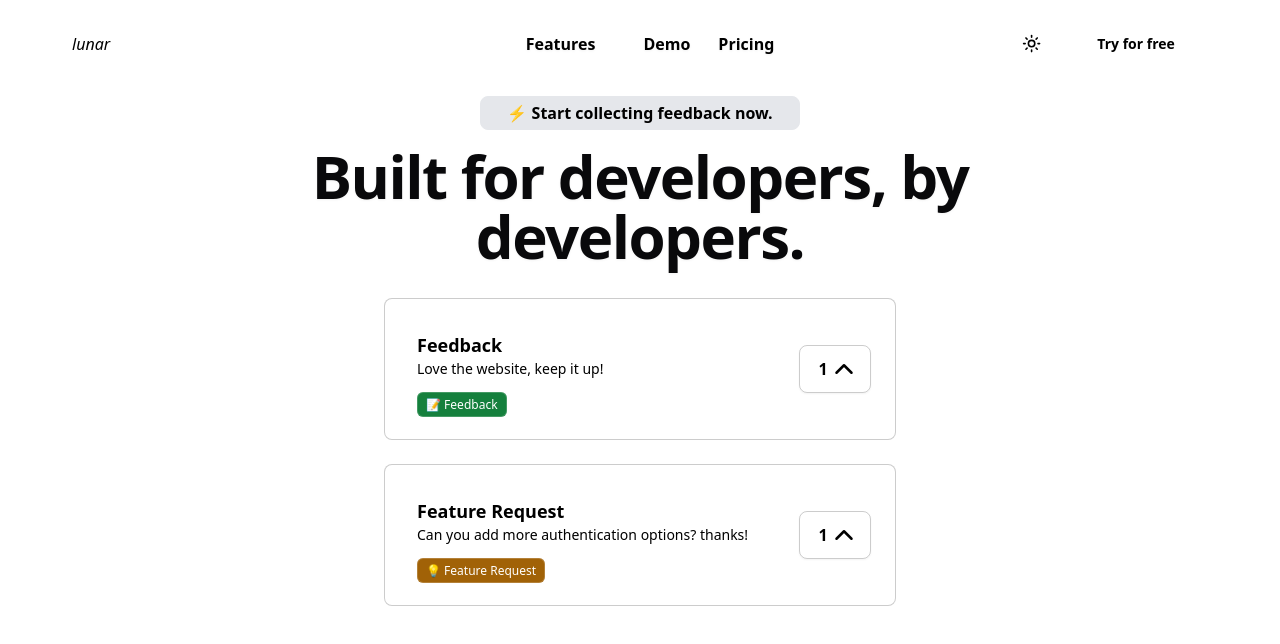
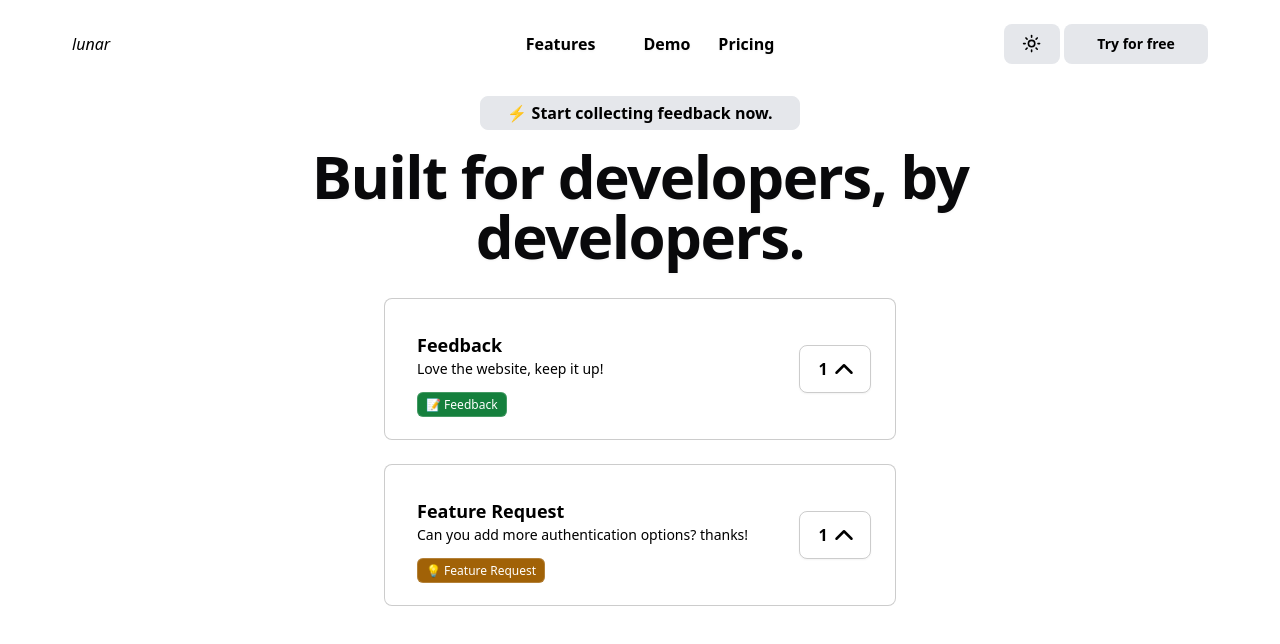
Before and after one commit to ramezj/astralics, a Next.js app in the folder client/: page / in a window 1280 px wide. Shown: the top 644 px of the page. Built offline with nearby package versions, Linux system fonts and the light colour scheme; no server answers.

Commit message:
[UI/UX] Light Mode changes.

```diff
--- a/client/components/b/Dropdown.js
+++ b/client/components/b/Dropdown.js
@@ -12,7 +12,7 @@ export default function Dropdown(props) {
     <div className="">
       <Menu as="div" className="relative inline-block text-left">
         <div>
-          <Menu.Button className="inline-flex w-full justify-center bg-white dark:bg-zinc-900 text-black dark:text-white border border-white/10 px-4 py-2.5 rounded-lg font-medium focus:outline-none hover:border-white/0 dark:hover:bg-zinc-800 hover:bg-gray-200 duration-200 outline-none">
+          <Menu.Button className="inline-flex w-full justify-center bg-gray-200 dark:bg-zinc-900 text-black dark:text-white border border-none px-4 py-2.5 rounded-lg font-medium focus:outline-none hover:border-white/0 dark:hover:bg-zinc-800 hover:bg-gray-200 duration-200 outline-none">
 
             <FilterIcon
               className="w-4 text-black dark:text-white"
--- a/client/components/navbar/Toggle.js
+++ b/client/components/navbar/Toggle.js
@@ -19,7 +19,7 @@ export function Toggle() {
       <DropdownMenuTrigger asChild>
       <button className='w-[3.5rem] py-2
         outline-none
-        bg-white
+        bg-gray-200
         dark:bg-zinc-900
         dark:hover:bg-zinc-800
         dark:text-white
--- a/client/components/navbar/TryForFree.js
+++ b/client/components/navbar/TryForFree.js
@@ -2,7 +2,7 @@ export const TryForFree = (props) => {
     return (
         <>
         <button className='w-[9rem] py-2
-        bg-white
+        bg-gray-200
         dark:bg-zinc-900
         dark:hover:bg-zinc-800
         dark:text-white
```
